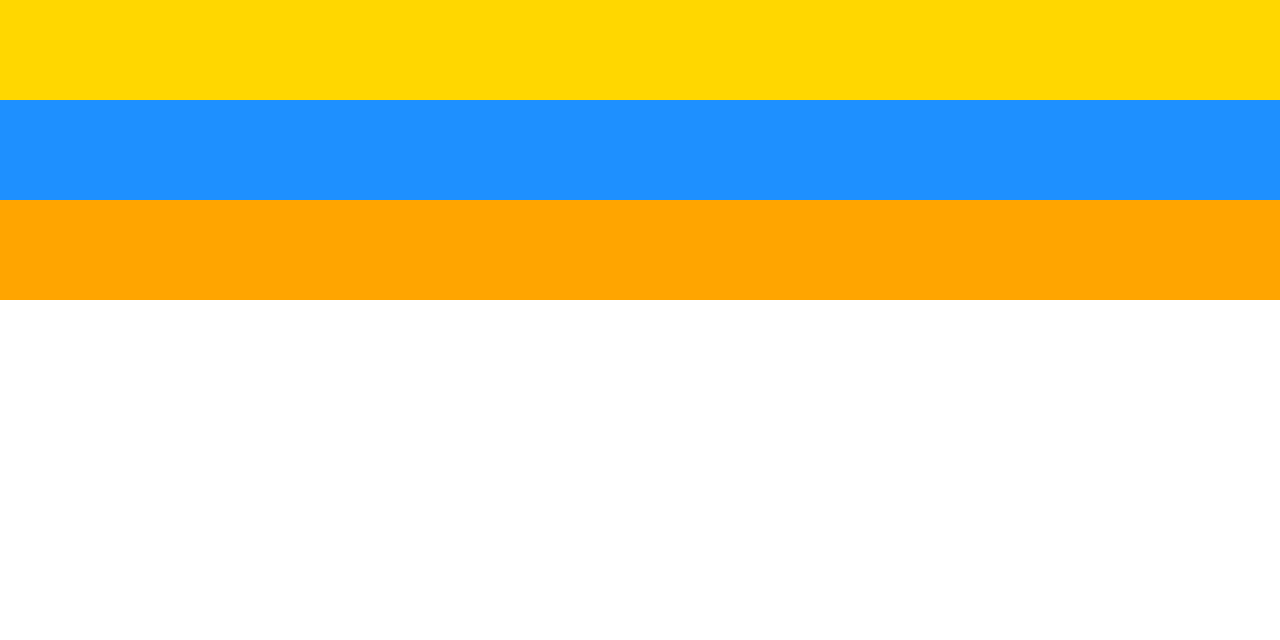
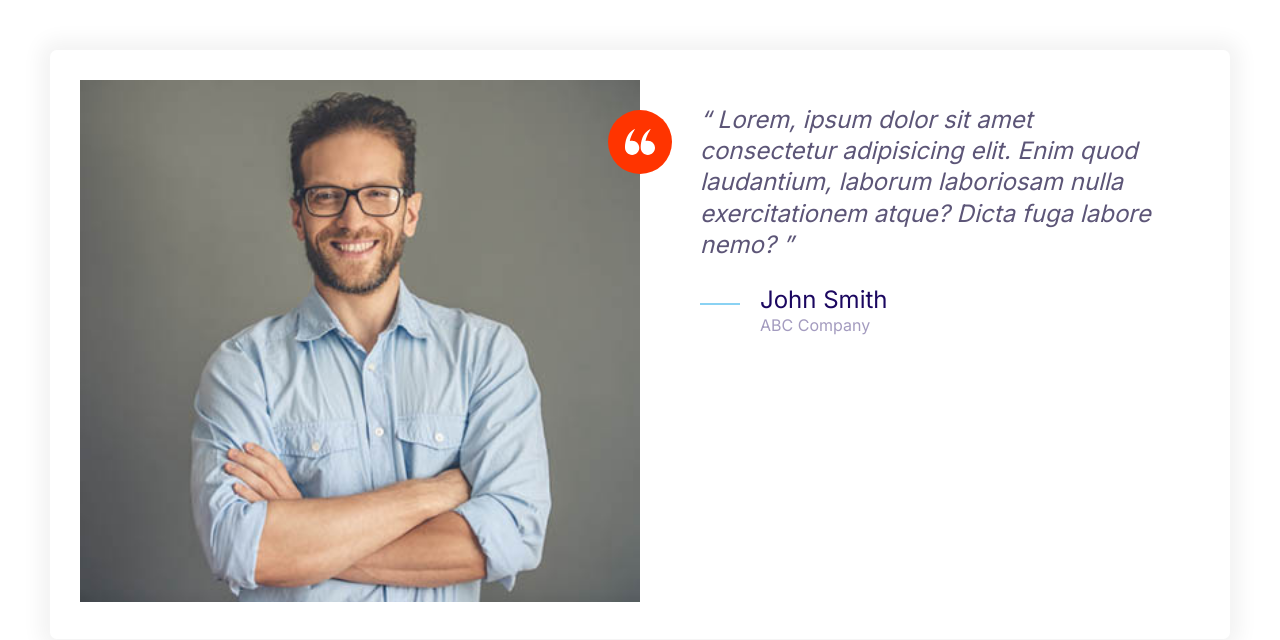
Before and after one commit to fainazfatima94/moshified, a plain HTML site: page index.html in a window 1280 px wide. Drawn offline with Linux system fonts and the light colour scheme.

Commit message:
testimonials

```diff
--- a/css/styles.css
+++ b/css/styles.css
@@ -175,8 +175,17 @@ a {
     height: 40px;
 }
 
+.icon--small {
+    width: 30px;
+    height: 30px;
+}
+
 .icon--primary {
     fill: var(--color-primary);
+}
+
+.icon--white {
+    fill: #fff;
 }
 
 .icon-container { /*it is not a variation so we use "-"*/
@@ -189,6 +198,9 @@ a {
     align-items: center; /* align vertical axis  */
 }
 
+.icon-container--accent {
+    background-color: var(--color-accent);
+}
 
 /* Buttons */
 .btn {
@@ -467,3 +479,34 @@ a {
         grid-template-columns: repeat(3, 1fr);
     }
 }
+
+
+/* Testimonials */
+.testimonial {
+    padding: 3rem;
+}
+
+.testimonial__image {
+    position: relative;
+}
+
+.testimonial__image > img {
+    width: 100%;
+}
+
+.testimonial__image > .icon-container {
+    position: absolute;
+    top: 3rem;
+    right: -32px;
+}
+
+@media screen and (min-width: 768px) {
+    .testimonial .quote,
+    .testimonial .quote__author {
+        font-size: 2.4rem;
+    }
+
+    .testimonial .quote {
+        margin-left: 6rem;
+    }
+}
--- a/index.html
+++ b/index.html
@@ -13,11 +13,38 @@
     <link rel="stylesheet" href="css/normalize.css" />
     <link rel="stylesheet" href="css/styles.css" />
   </head>
-  <body>
-    <div class="grid grid--1x2 grid--1x3"></div>
-      <div style="height: 100px; background: gold"></div>
-      <div style="height: 100px; background: dodgerblue"></div>
-      <div style="height: 100px; background: orange"></div>
+  <body style="padding: 5rem">
+    <div class="card testimonial">
+      <div class="grid grid--1x2">
+        <div class="testimonial__image">
+          <img src="images/testimonial.jpg" alt="A happy, smiling customer" />
+          <span class="icon-container icon-container--accent">
+            <svg class="icon icon--white icon--small">
+              <use xlink:href="images/sprite.svg#quotes"></use>
+            </svg>
+          </span>
+        </div>
+        <blockquote class="quote">
+          <p class="quote__text">
+            Lorem, ipsum dolor sit amet consectetur adipisicing elit. Enim quod
+            laudantium, laborum laboriosam nulla exercitationem atque? Dicta
+            fuga labore nemo?
+          </p>
+          <footer>
+            <div class="media">
+              <div class="media__image">
+                <svg class="icon icon--primary quote__line">
+                  <use xlink:href="images/sprite.svg#line"></use>
+                </svg>
+              </div>
+              <div class="media__body">
+                <h3 class="media__title quote__author">John Smith</h3>
+                <p class="quote__organization">ABC Company</p>
+              </div>
+            </div>
+          </footer>
+        </blockquote>
+      </div>
     </div>
   </body>
 </html>
```
Also changed, not shown: components/testimonials.html (added, +32 -0 lines), images/quotes.svg (added), images/testimonial.jpg (added).
